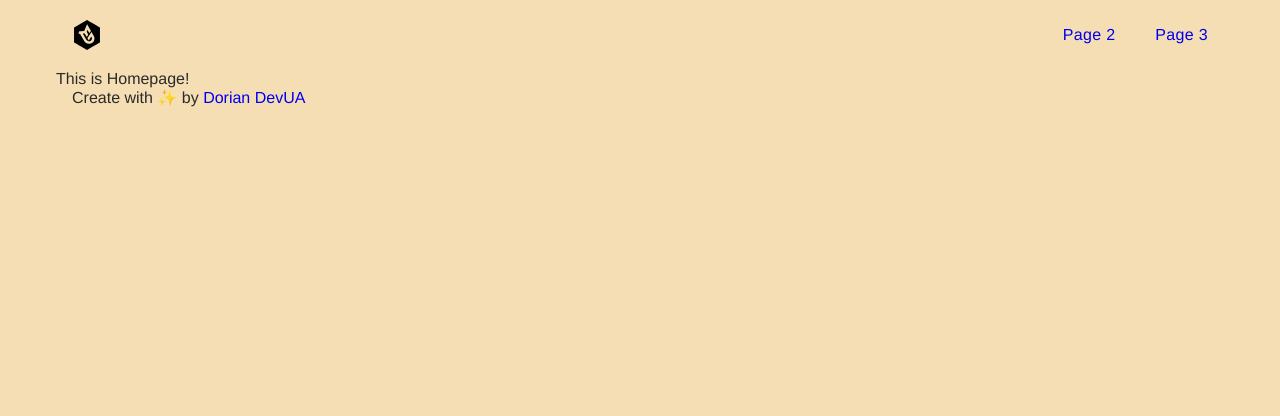
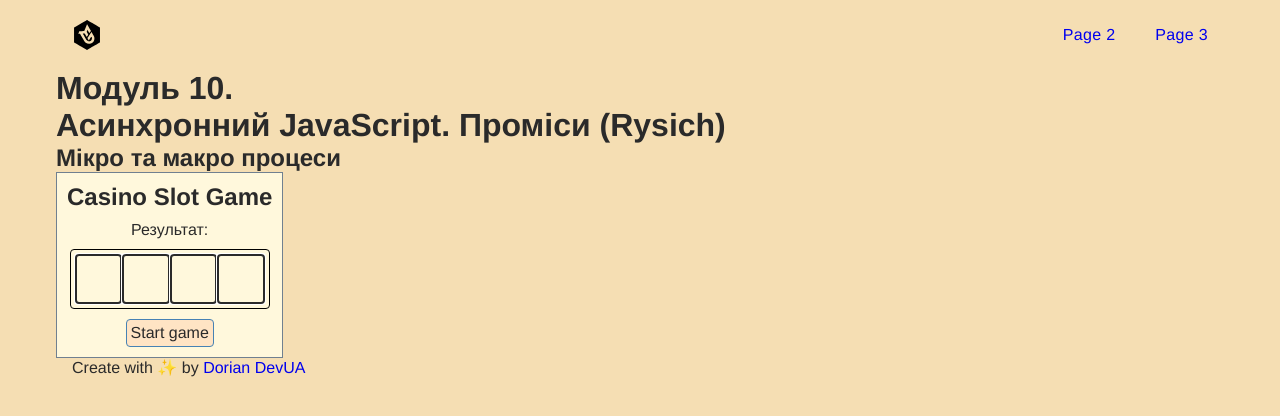
Before and after one commit to DorianDevUA/goit-js-v3-classwork-18-rysich, a plain HTML site: page index.html in a window 1280 px wide. Drawn offline with Linux system fonts and the light colour scheme.

Commit message:
Deploying to gh-pages from @ DorianDevUA/goit-js-v3-classwork-18-rysich@379bcaf21ba991f4fb18e746eeafaf0a99470330 🚀

```diff
--- a/index.html
+++ b/index.html
@@ -4,9 +4,9 @@
     <meta charset="UTF-8" />
     <meta name="viewport" content="width=device-width, initial-scale=1.0" />
     <link rel="icon" type="image/svg+xml" href="/goit-js-v3-classwork-18-rysich/vite.svg" />
-    <title>Vite template v1.0.0</title>
+    <title>Модуль 10. Асинхронний JavaScript і проміси (Rysich)</title>
     <script type="module" crossorigin src="/goit-js-v3-classwork-18-rysich/index.js"></script>
-    <link rel="stylesheet" crossorigin href="/goit-js-v3-classwork-18-rysich/assets/style-VpTyKxaA.css">
+    <link rel="stylesheet" crossorigin href="/goit-js-v3-classwork-18-rysich/assets/style-CTGs8O4R.css">
   </head>
   <body>
     <div class="container">
@@ -30,7 +30,24 @@
   </div>
 </header>
 
-      <div id="root"></div>
+      <h1>
+  Модуль 10.<br />
+  Асинхронний JavaScript. Проміси (Rysich)
+</h1>
+<h2>Мікро та макро процеси</h2>
+
+      <div class="casino">
+  <h2>Casino Slot Game</h2>
+  <p>Результат: <span class="js-result"></span></p>
+  <div class="scoreboard js-container">
+    <div class="item"></div>
+    <div class="item"></div>
+    <div class="item"></div>
+    <div class="item"></div>
+  </div>
+  <button class="js-start">Start game</button>
+</div>
+
       <footer class="footer">
   <div class="container">
     <p class="footer-desc">
```
Also changed, not shown: assets/style-CTGs8O4R.css (added, +1 -0 lines), assets/style-VpTyKxaA.css (deleted, +0 -1 lines), index.js (+1 -1 lines), page-2.html (+1 -1 lines), page-3.html (+1 -1 lines), 1 other file.
